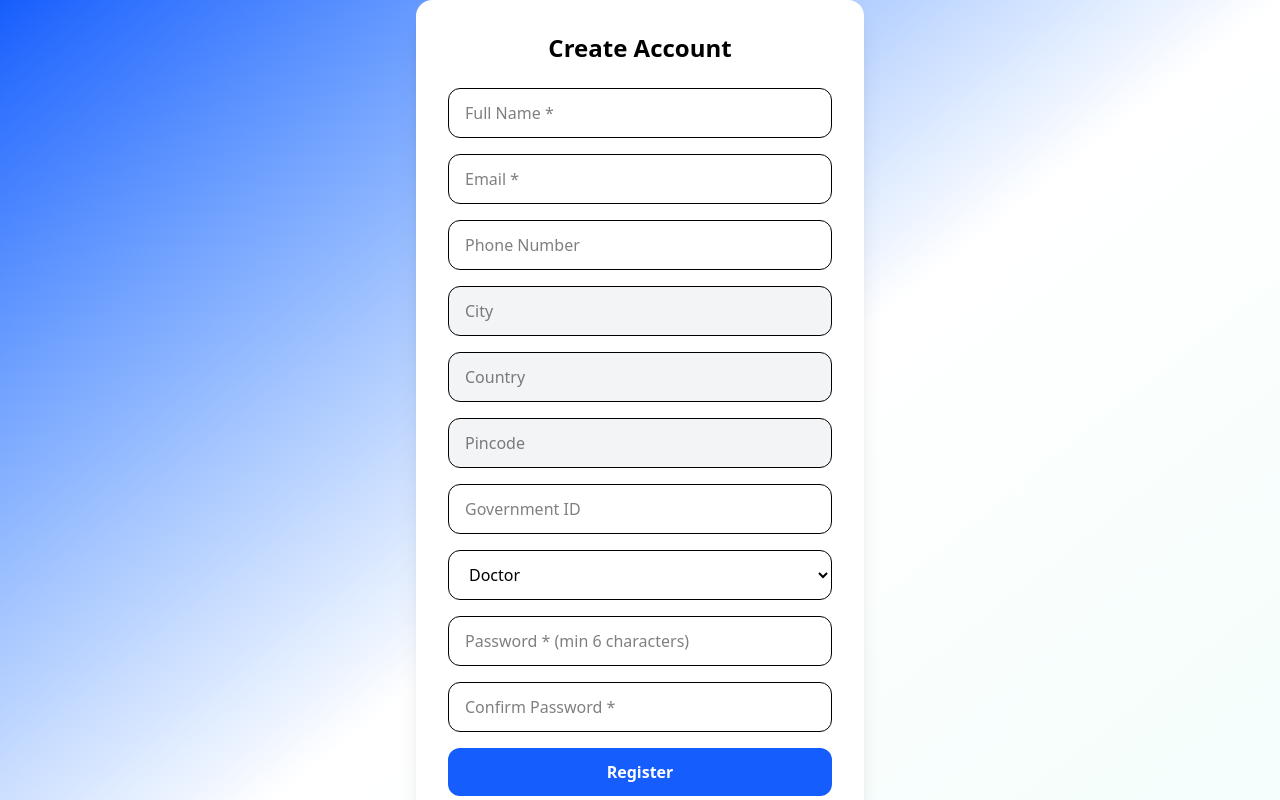
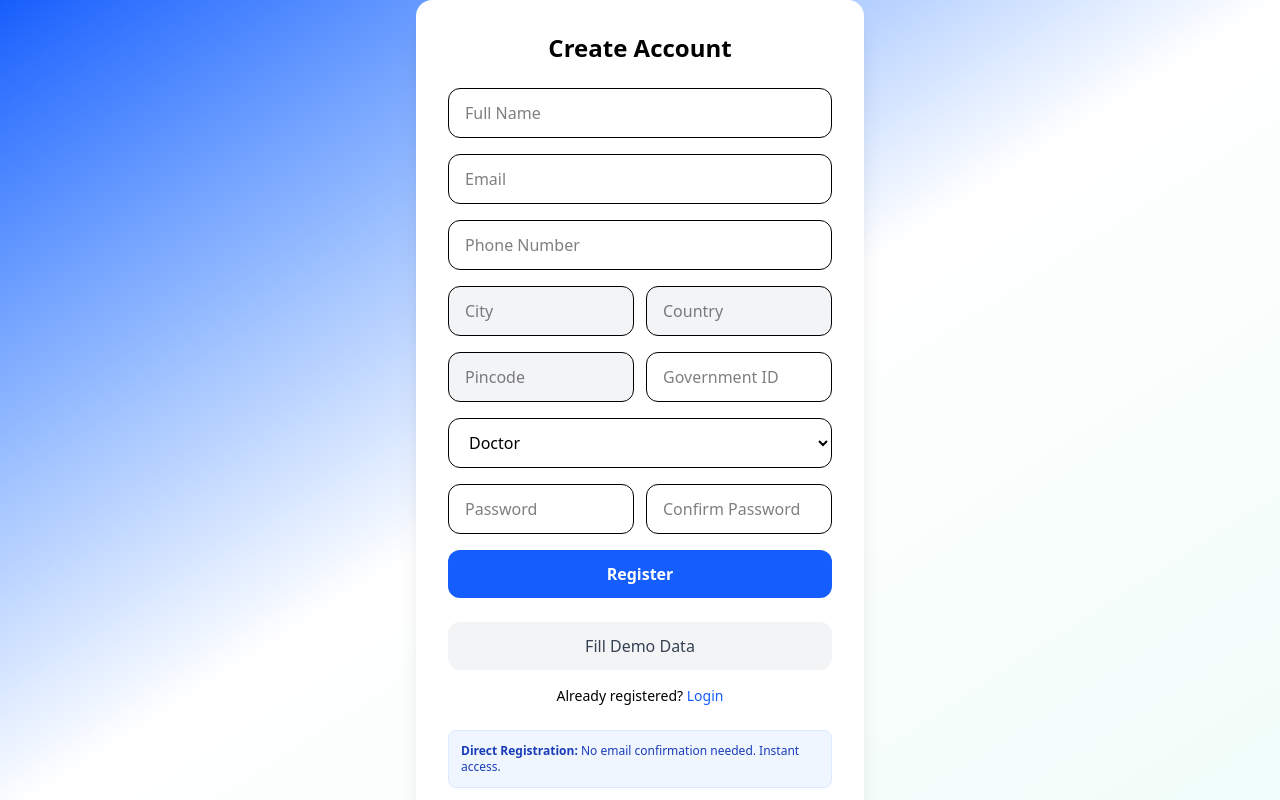
Before and after one commit to PiyushDhadse/SevaHealth---Build.exe, a Next.js app in the folder sevahealth/: page /register in a window 1280 px wide. Shown: the top 800 px of the page. Built offline with nearby package versions, Linux system fonts and the light colour scheme; no server answers.

Commit message:
register

```diff
--- a/sevahealth/src/app/register/page.js
+++ b/sevahealth/src/app/register/page.js
@@ -254,147 +254,115 @@ export default function RegisterPage() {
         )}
 
         <form onSubmit={handleRegister} className="space-y-4">
+
+  {/* Full Name */}
   <input
     name="name"
-            value={formData.name}
-            placeholder="Full Name *"
+    placeholder="Full Name"
     onChange={handleChange}
     className="w-full px-4 py-3 border rounded-xl"
     required
-            disabled={isLoading}
   />
 
+  {/* Email */}
   <input
     name="email"
     type="email"
-            value={formData.email}
-            placeholder="Email *"
+    placeholder="Email"
     onChange={handleChange}
     className="w-full px-4 py-3 border rounded-xl"
     required
-            disabled={isLoading}
   />
 
+  {/* Phone */}
   <input
     name="phone"
-            value={formData.phone}
     placeholder="Phone Number"
     onChange={handleChange}
     className="w-full px-4 py-3 border rounded-xl"
-            disabled={isLoading}
+    required
   />
 
+  {/* City & Country */}
+  <div className="grid grid-cols-1 md:grid-cols-2 gap-3">
     <input
       name="city"
-            value={formData.city}
       placeholder="City"
       onChange={handleChange}
       className="w-full px-4 py-3 border rounded-xl bg-gray-100"
-            disabled={isLoading}
+      required
     />
 
     <input
       name="country"
-            value={formData.country}
       placeholder="Country"
       onChange={handleChange}
       className="w-full px-4 py-3 border rounded-xl bg-gray-100"
-            disabled={isLoading}
+      required
     />
+  </div>
 
+  {/* Pincode & Government ID */}
+  <div className="grid grid-cols-1 md:grid-cols-2 gap-3">
     <input
       name="pincode"
-            value={formData.pincode}
       placeholder="Pincode"
       onChange={handleChange}
       className="w-full px-4 py-3 border rounded-xl bg-gray-100"
-            disabled={isLoading}
+      required
     />
 
     <input
       name="governmentId"
-            value={formData.governmentId}
       placeholder="Government ID"
       onChange={handleChange}
       className="w-full px-4 py-3 border rounded-xl"
-            disabled={isLoading}
+      required
     />
+  </div>
 
+  {/* Role */}
   <select
     name="role"
-            value={formData.role}
     onChange={handleChange}
     className="w-full px-4 py-3 border rounded-xl"
-            disabled={isLoading}
   >
     <option value="doctor">Doctor</option>
     <option value="asha_worker">ASHA Worker</option>
     <option value="admin">Admin</option>
-            <option value="nurse">Nurse</option>
   </select>
 
-          <div className="space-y-2">
+  {/* Passwords */}
+  <div className="grid grid-cols-1 md:grid-cols-2 gap-3">
     <input
       name="password"
       type="password"
-              value={formData.password}
-              placeholder="Password * (min 6 characters)"
+      placeholder="Password"
       onChange={handleChange}
       className="w-full px-4 py-3 border rounded-xl"
       required
-              minLength={6}
-              disabled={isLoading}
     />
-          </div>
 
     <input
       name="confirmPassword"
       type="password"
-            value={formData.confirmPassword}
-            placeholder="Confirm Password *"
+      placeholder="Confirm Password"
       onChange={handleChange}
       className="w-full px-4 py-3 border rounded-xl"
       required
-            disabled={isLoading}
     />
+  </div>
 
+  {/* Submit */}
   <button
     disabled={isLoading}
-            className={`w-full py-3 rounded-xl font-semibold transition-all ${
-              isLoading
-                ? "bg-blue-400 cursor-not-allowed"
-                : "bg-blue-600 hover:bg-blue-700"
-            } text-white`}
+    className="w-full bg-blue-600 text-white py-3 rounded-xl font-semibold"
   >
-            {isLoading ? (
-              <span className="flex items-center justify-center">
-                <svg
-                  className="animate-spin h-5 w-5 mr-3 text-white"
-                  xmlns="http://www.w3.org/2000/svg"
-                  fill="none"
-                  viewBox="0 0 24 24"
-                >
-                  <circle
-                    className="opacity-25"
-                    cx="12"
-                    cy="12"
-                    r="10"
-                    stroke="currentColor"
-                    strokeWidth="4"
-                  ></circle>
-                  <path
-                    className="opacity-75"
-                    fill="currentColor"
-                    d="M4 12a8 8 0 018-8V0C5.373 0 0 5.373 0 12h4zm2 5.291A7.962 7.962 0 014 12H0c0 3.042 1.135 5.824 3 7.938l3-2.647z"
-                  ></path>
-                </svg>
-                Registering...
-              </span>
-            ) : (
-              "Register"
-            )}
+    {isLoading ? "Registering..." : "Register"}
   </button>
+
 </form>
+
 
         <div className="mt-6 space-y-4">
           <button
```
Lines whose indentation alone changed are shown as unchanged.
